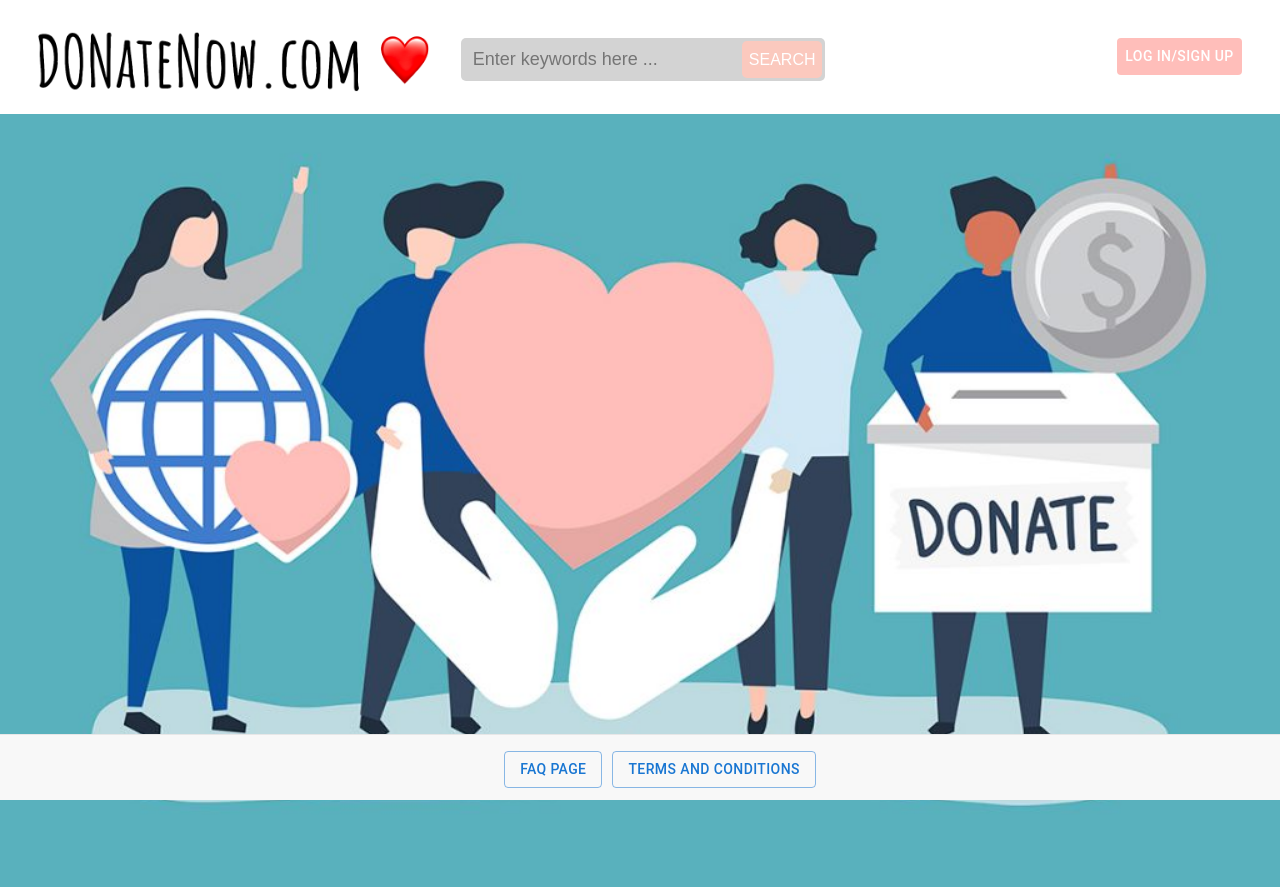
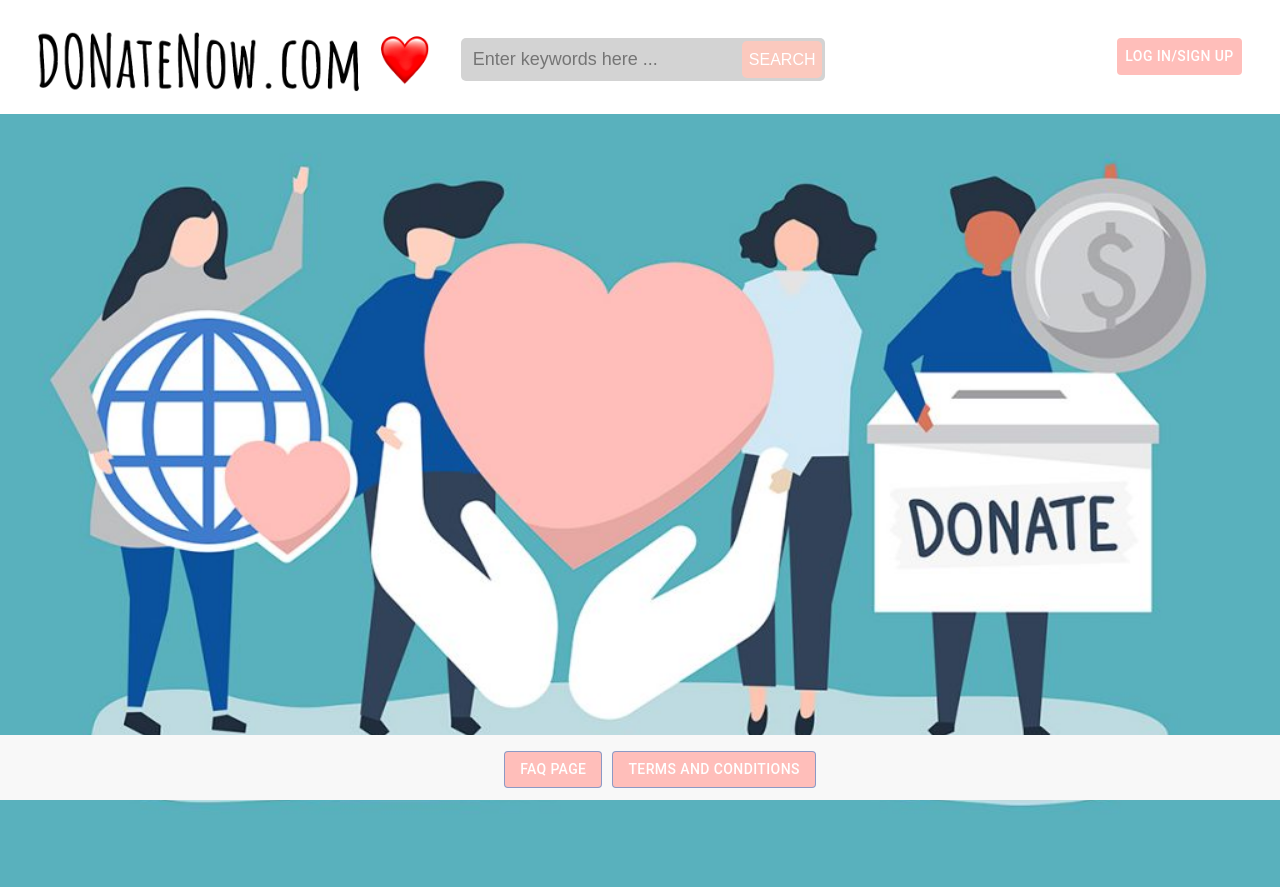
Before and after one commit to quick2063706271/DonateNow, a React (Create React App) app in the folder client/: page / in a window 1280 px wide. Built offline with nearby package versions, Linux system fonts and the light colour scheme.

Commit message:
Apply color to footbar

```diff
--- a/client/src/react-components/StickyFooter/index.js
+++ b/client/src/react-components/StickyFooter/index.js
@@ -27,7 +27,7 @@ class StickyFooter extends React.Component {
 
         var style = {
             backgroundColor: "#F8F8F8",
-            borderTop: "1px solid #E7E7E7",
+            // borderTop: "1px solid #E7E7E7",
             textAlign: "center",
             //padding: "20px",
             position: "fixed",
@@ -51,12 +51,12 @@ class StickyFooter extends React.Component {
                     <ul>
 
                             <Link Link to={'/FAQpage'}>
-                            <Button id="faqBtn"variant="outlined">FAQ Page</Button>
+                            <Button id="faqBtn" variant="outlined" style={{backgroundColor: "#ffbeba", color: "white"}}>FAQ Page</Button>
                             </Link>
 
 
                             <Link Link to={'/TermsConditions'}>
-                            <Button id="termsBtn"variant="outlined">Terms and Conditions</Button>
+                            <Button id="termsBtn" variant="outlined" style={{backgroundColor: "#ffbeba", color: "white"}}>Terms and Conditions</Button>
                             </Link>
 
                     </ul>
```
